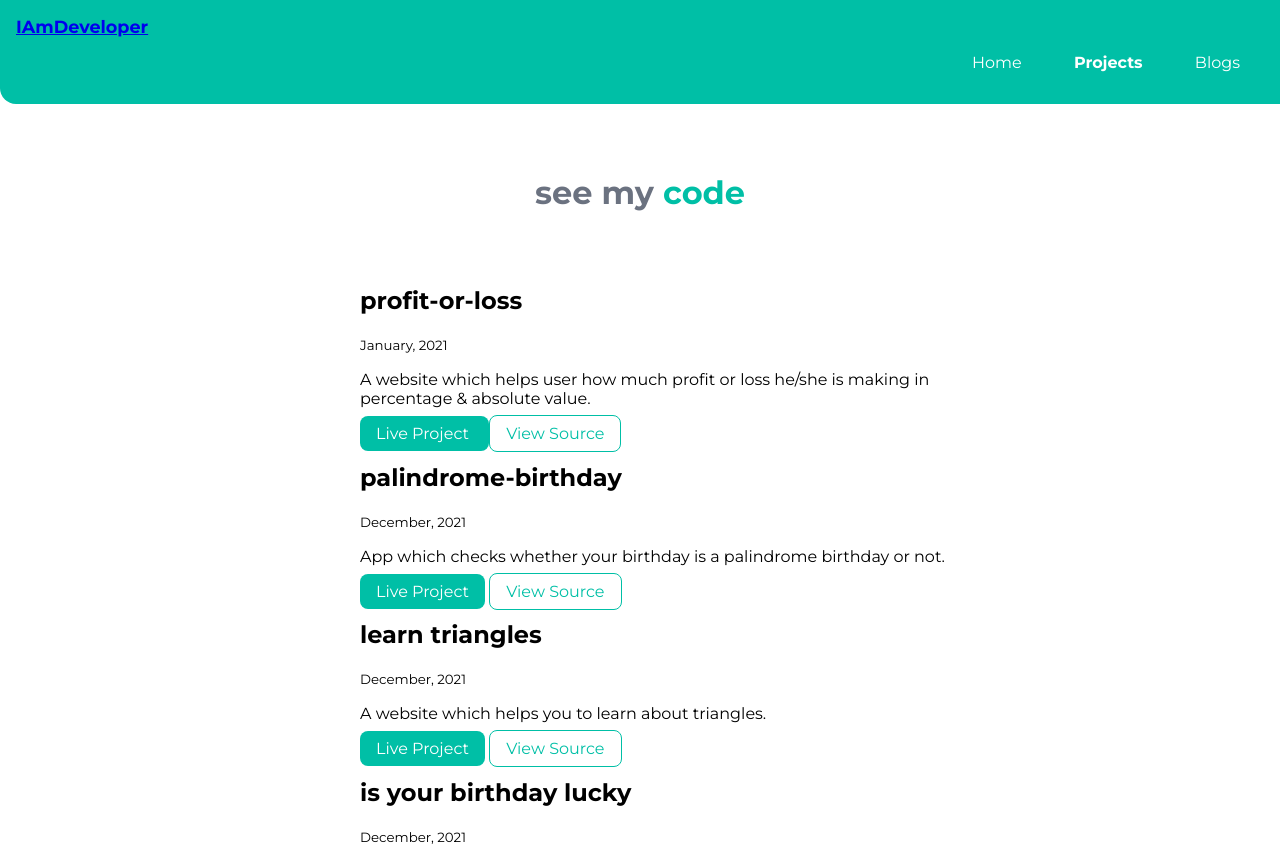
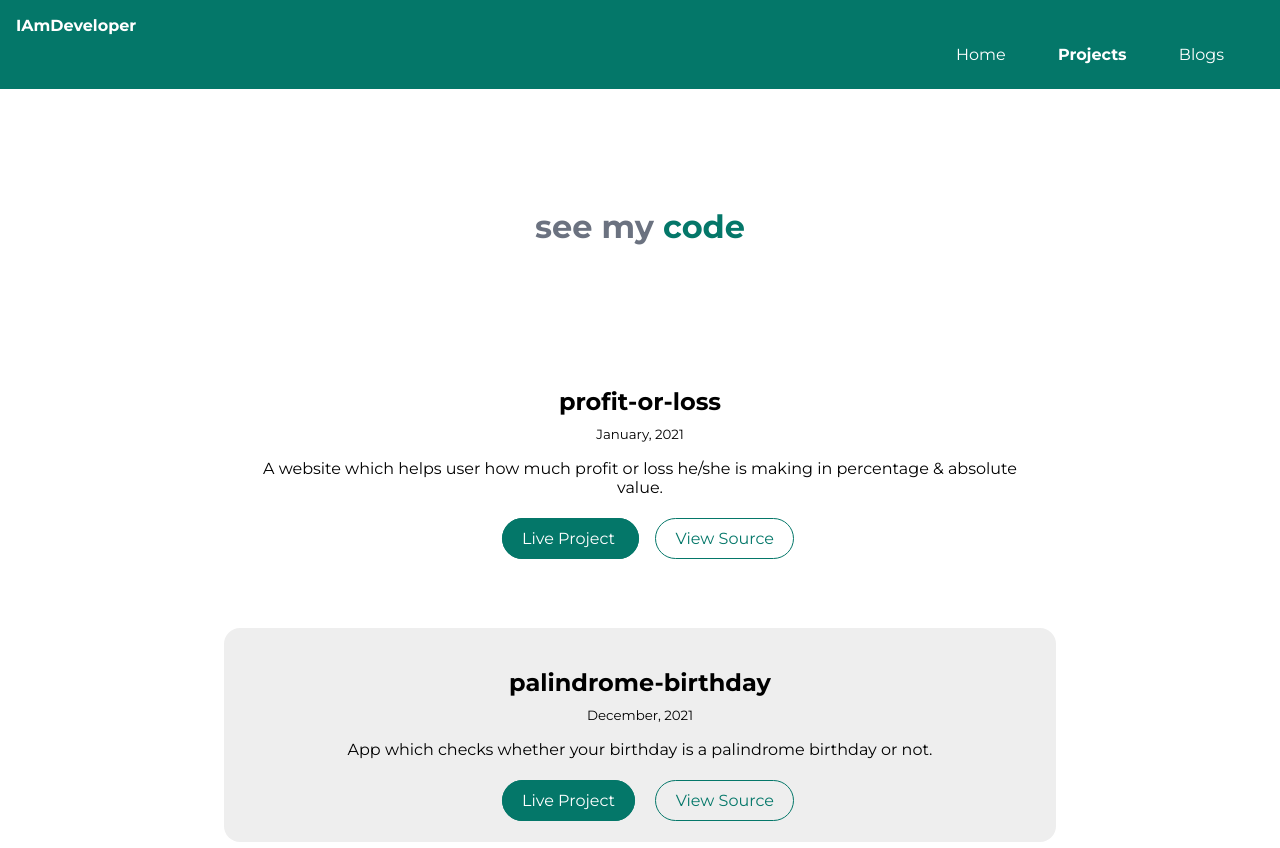
Before and after one commit to Pushpendra-Sharma/neogcamp-lesson-03, a plain HTML site: page projects.html in a window 1280 px wide. Shown: the top 848 px of the page. Drawn offline with Linux system fonts and the light colour scheme.

Commit message:
style: updated styling

```diff
--- a/styles.css
+++ b/styles.css
@@ -1,18 +1,24 @@
 @import url("https://fonts.googleapis.com/css2?family=Montserrat:wght@400;700&display=swap");
 
 :root {
-  --primary-color: rgb(0, 191, 166);
+  --primary-color:#047769;
+  --secondary-color: #03695c;
   --dark-gray: #6B7280;
-  --off-white: #6F3F4F6;
+  --off-white: #EEEEEE;
 }
 
 body {
   font-family: "Montserrat", sans-serif;
-  margin: 0px;
+  margin: 0;
+  width: 100%;
 }
 
 hr {
   margin: 2rem 0rem;
+}
+
+.margin-md {
+  margin: 2rem;
 }
 
 .container {
@@ -20,85 +26,115 @@ hr {
 }
 
 .container-center {
-  max-width: 600px;
-  margin: auto;
+  max-width:60%;
+  width: 100%;
+  margin: auto ;
 }
 
 .link {
+  box-sizing: border-box;
   text-decoration: none;
   padding: 0.5rem 1rem;
 }
 
 .link-primary {
+  max-width: 140px;
+  padding: 0.6rem 1.2rem;
   background-color: var(--primary-color);
-  border-radius: 0.5rem;
-  color: white;
+  color: #fff;
+  margin: 1rem;
+  border-radius: 2rem;
+  border: 1px solid var(--primary-color);
 }
 
 .link-secondary {
+  max-width: 140px;
+  padding: 0.6rem 1.2rem;
   color: var(--primary-color);
-  border-radius: 0.5rem;
+  margin: 1rem auto;
+  border-radius: 2rem;
   border: 1px solid var(--primary-color);
 }
 
-.list-non-bullet{
-    list-style: none;
+.link-primary:hover{
+  background-color: var(--secondary-color);
+  color: var(--off-white);
+  border: 1px solid var(--primary-color);
 }
 
-.list-item-inline{
+.link-secondary:hover{
+  color: #fff;
+  background-color: var(--primary-color);
+}
+
+.list-non-bullet {
+  list-style: none;
+  padding-inline-start: 0px;
+}
+
+.list-item-inline {
   display: inline;
   padding: 0rem 0.5rem;
 }
 
-.navigation{
+.navigation {
   background-color: var(--primary-color);
   color: white;
   padding: 1rem;
-    border-bottom-left-radius: 1rem;
 }
 
-.navigation .nav-brand{
-    font-weight: bold;
-    font-size: 1.1rem;
-}
-
-.navigation .nav-pills{
-text-align: right;
-}
-
-.navigation .link{
-    color:white;
-}
-
-.navigation .link-active{
+.navigation .nav-brand {
   font-weight: bold;
 }
 
-.hero{
-    padding: 2rem;
+.nav-brand a {
+  text-decoration: none;
+  color: inherit;
 }
 
-.hero .her-img{
+.navigation .nav-pills {
+  text-align: right;
+  margin: 0.6rem 1rem;
+}
+
+.navigation .link {
+  color: white;
+}
+
+.navigation .link-active {
+  font-weight: bold;
+}
+
+.hero {
+  padding: 2rem;
+  padding-top: 5rem;
+}
+
+.hero .hero-img {
+  max-width: 80%;
+  width: 550px;
   display: block;
   margin: auto;
-    max-width: 350px;
 }
 
-.hero .hero-heading{
+.hero .hero-heading {
+  text-align: center;
   padding-top: 1rem;
   color: var(--dark-gray);
+}
+
+.hero .hero-heading .heading-inverted {
+  color: var(--primary-color);
+}
+
+.section {
+  padding: 2rem;
+  margin: 2rem 0;
+  border-radius: 1rem;
   text-align: center;
 }
 
-.hero .hero-heading .heading-inverted{
-    color: var(--primary-color);
-}
-
-.section{
-    padding: 2rem;
-}
-
-.section h1{
+.section h1 {
   text-align: center;
 }
 
@@ -106,18 +142,41 @@ text-align: center;
   background-color: var(--off-white);
 }
 
-.footer{
+.footer {
   background-color: var(--primary-color);
-    padding: 2rem  1rem;
+  padding: 2rem 1rem;
   text-align: center;
   color: white;
-    border-top-right-radius: 1rem;
+
 }
 
-.footer .link{
+.footer .link {
   color: white;
 }
 
-.footer ul{
+.footer .footer-header {
+  font-weight: bold;
+  font-size: large;
+}
+
+.footer ul {
   padding-inline-start: 0px;
 }
+
+.showcase-list {
+  padding: 2rem;
+  border-radius: 1rem;
+  text-align: center;
+  margin: 3rem auto;
+}
+.showcase-list h1 {
+  margin: 0.5rem;
+}
+
+.showcase-list p {
+  padding-bottom: 1rem;
+}
+
+.showcase-blog {
+  padding-bottom: 6rem;
+}
```
Lines whose indentation alone changed are shown as unchanged.
